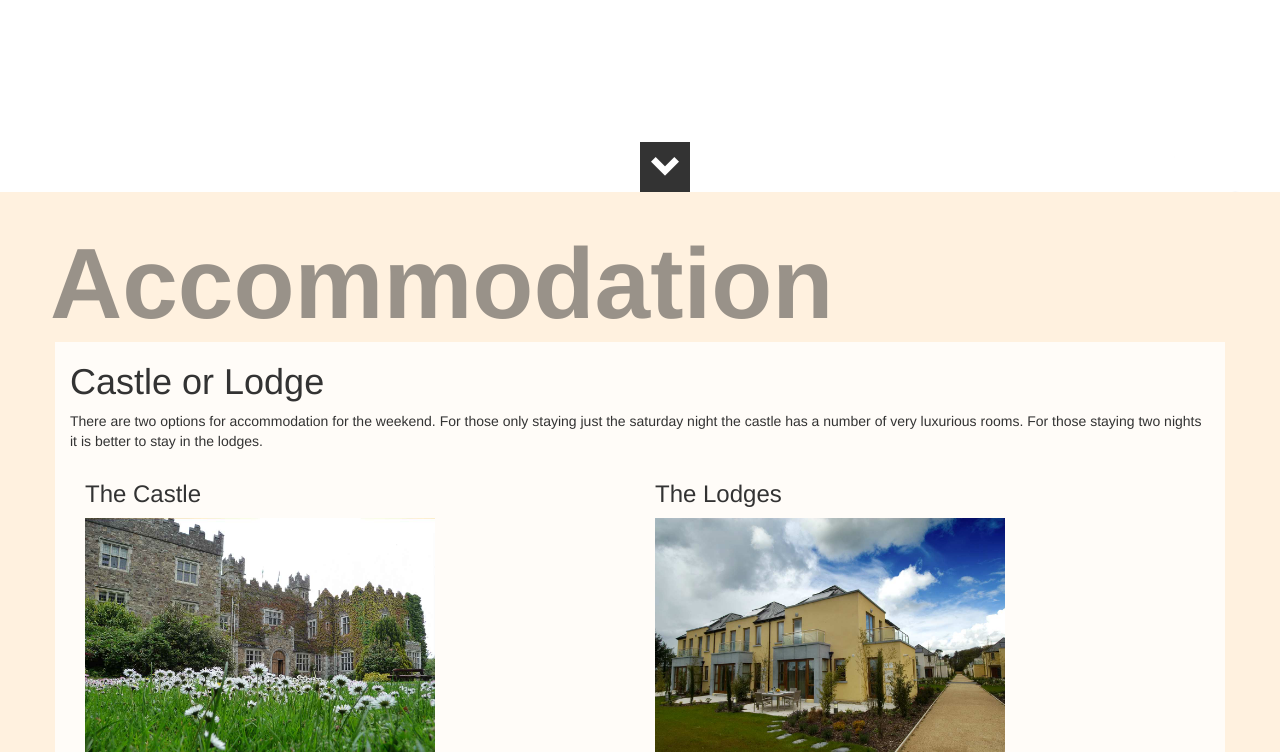
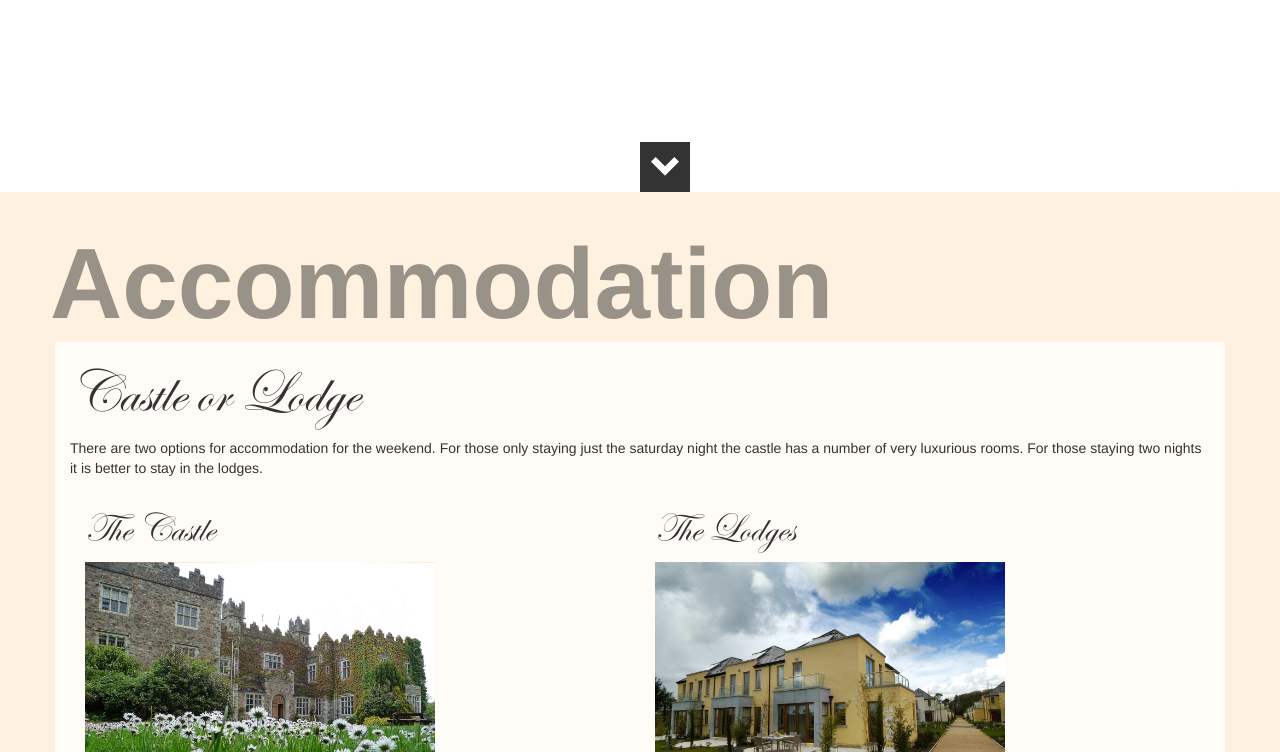
Before and after one commit to rorymadden/wedding, a plain HTML site: page index.html in a window 1280 px wide. Shown: the part 2631-3383 px from the top of the page. Drawn offline with nearby package versions, Linux system fonts and the light colour scheme; some packages are replaced by stand-ins of ours; files that its build step writes are made by us from their sources; a web font is replaced by a local one.

Commit message:
Updated castleHeading class

```diff
--- a/styles/main.css
+++ b/styles/main.css
@@ -81,9 +81,14 @@ body {
   font-family: 'Helvetica';
 }
 
-.home h1.castleHeading {
+h1.castleHeading {
   font-family: 'Edwardian Script ITC';
   font-size: 60px;
+  /*padding-top:40px;*/
+}
+h3.castleHeading {
+  font-family: 'Edwardian Script ITC';
+  font-size: 40px;
   /*padding-top:40px;*/
 }
 /******************************
```
